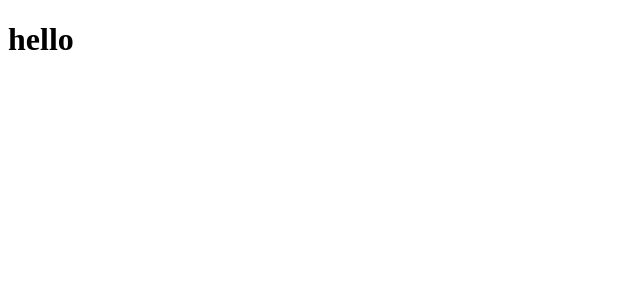
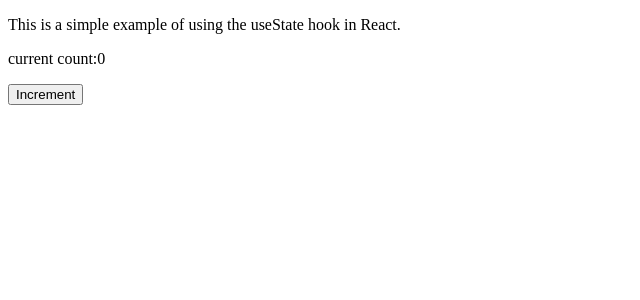
Before and after one commit to deepakkumar69877/React-Hook-Example, a React (Create React App) app: page / in a window 1280 px wide. Shown: the top 300 px of the page, without its empty margins (0-640 px from the left). Built offline with nearby package versions, Linux system fonts and the light colour scheme.

Commit message:
useStateHook Example

```diff
--- a/src/App.js
+++ b/src/App.js
@@ -1,9 +1,9 @@
-
+import UseStateExample from "./component/hook/UseStateExample";
 
 function App() {
   return (
     <div className="App">
-    <h1>hello</h1>
+    <UseStateExample />
     </div>
   );
 }
--- /dev/null
+++ b/src/component/hook/UseStateExample.js
@@ -0,0 +1,15 @@
+import React,{useState} from 'react';
+
+const UseStateExample = () => {
+    const[count,setCount]=useState(0);
+    return(
+        <>
+            <p>This is a simple example of using the useState hook in React.</p>
+            <p>current count:{count}</p>
+            <button onClick={()=>setCount(count+1)}>Increment</button>
+        </>
+    )
+
+}
+
+export default UseStateExample;
```
